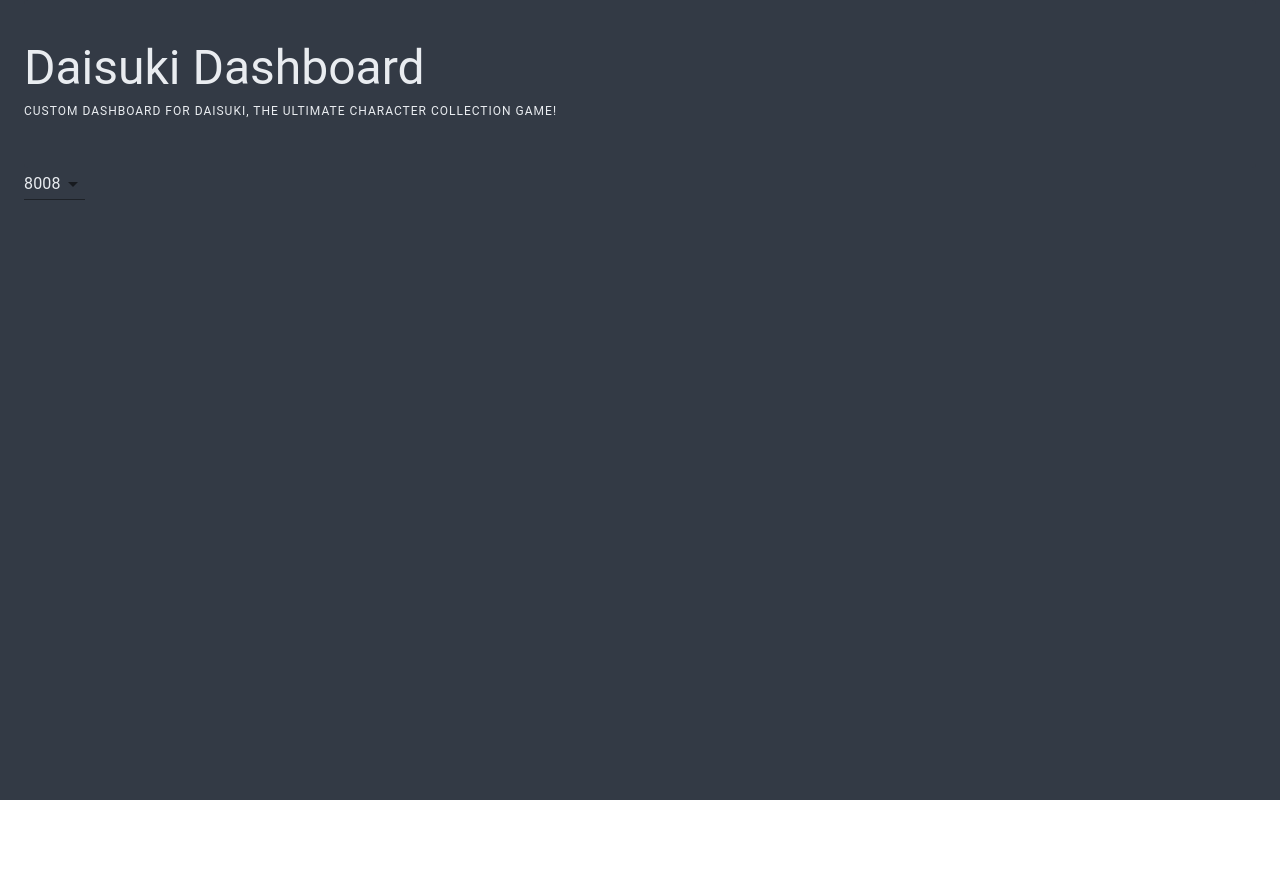
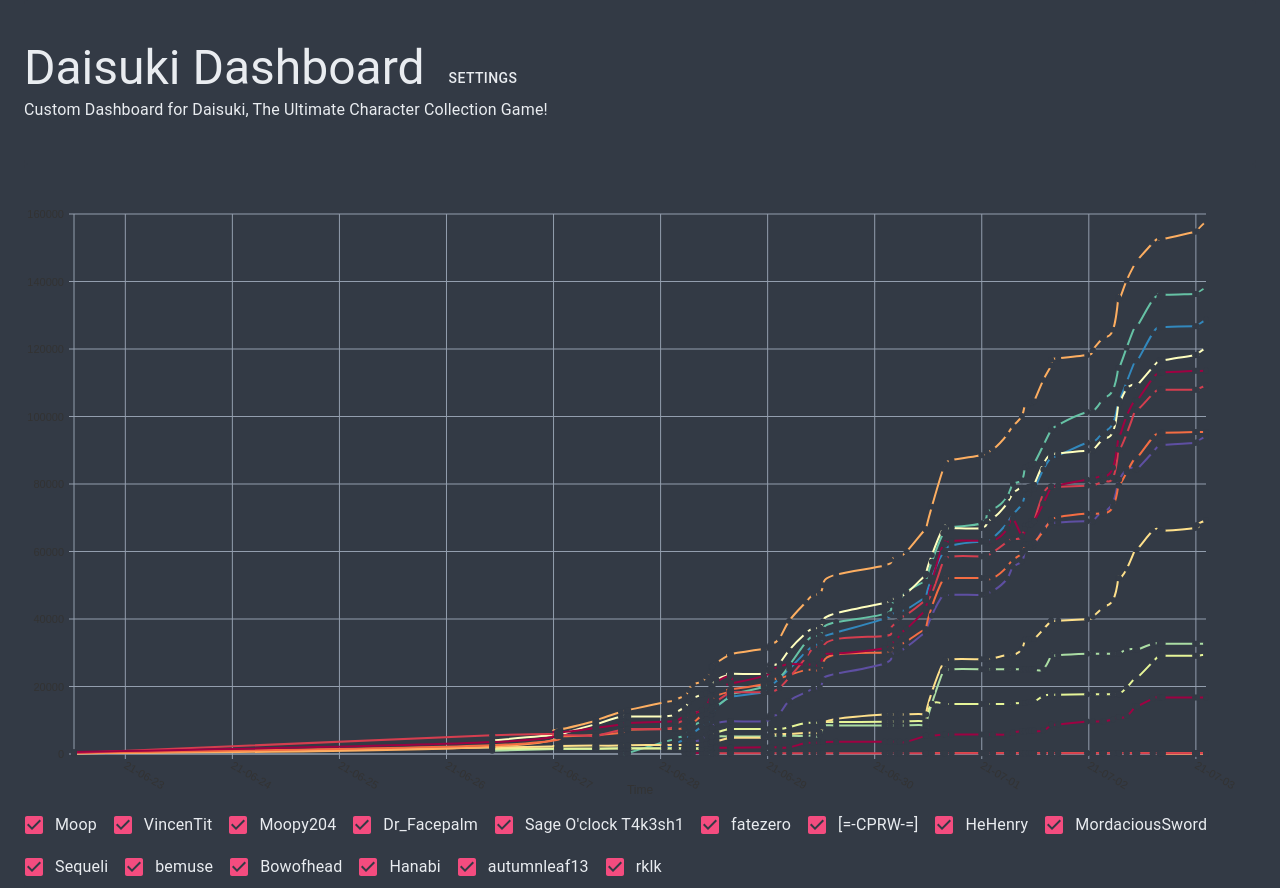
Before and after one commit to DrFacepalm/DaisukiDashboard, a React (Create React App) app in the folder frontend/: page / in a window 1280 px wide. Before the commit the page ends 800 px from the top, so only its background shows below. Built offline with nearby package versions, Linux system fonts and the light colour scheme.

Commit message:
feat(checkbox): full working checkbox impl

```diff
--- a/frontend/package.json
+++ b/frontend/package.json
@@ -4,8 +4,9 @@
   "private": true,
   "dependencies": {
     "@material-ui/core": "^4.11.4",
-    "@nivo/core": "^0.72.0",
-    "@nivo/line": "^0.72.0",
+    "@material-ui/icons": "^4.11.2",
+    "@nivo/core": "^0.73.0",
+    "@nivo/line": "^0.73.0",
     "@testing-library/jest-dom": "^5.11.4",
     "@testing-library/react": "^11.1.0",
     "@testing-library/user-event": "^12.1.10",
--- a/frontend/src/App.tsx
+++ b/frontend/src/App.tsx
@@ -1,23 +1,20 @@
-import React, { useState } from "react";
+import React, { useState, useEffect } from "react";
 import styled from "styled-components";
-import { default as myData } from "./data/tp_min.json";
+import { default as myData } from "./data/tp.json";
 import {
   Typography,
   Container,
   Card,
-  Select,
-  MenuItem,
+  Grid,
+  Button,
+  FormGroup,
+  FormControlLabel,
+  Checkbox,
 } from "@material-ui/core";
 import useLocalStorage from "./utils/LocalStorageHook";
+import SettingsDialog from "./components/settings/SettingsDialog";
 import ThemeProvider from "./themes/ThemeProvider";
-// import { createGlobalStyle } from "styled-components";
-// import "./App.css";
-import themesList from "./themes/_list.json";
-type themesType = {
-  name: string;
-  bgColor: string;
-  textColor: string;
-};
+import LineGraph, { LineGraphData } from "./components/nivo/LineGraph";
 
 const Header = styled.div`
   padding: 40px 0px;
@@ -35,29 +32,69 @@ function App() {
   const handleChange = (event: React.ChangeEvent<{ value: unknown }>) => {
     setTheme(event.target.value as string);
   };
+  const [open, setOpen] = useState(false);
+  const [chartData, setChartData] = useState(myData);
+  const [checked, setChecked] = useState(
+    Object.fromEntries(myData.map(({ id }) => [id, true]))
+  );
+
+  const handleCheck = (event: React.ChangeEvent<HTMLInputElement>) => {
+    setChecked({ ...checked, [event.target.name]: event.target.checked });
+    console.log(event.target.name, event.target.checked);
+  };
+
+  useEffect(() => {
+    setChartData(myData.filter(({ id }) => checked[id]));
+  }, [checked]);
   return (
     <ThemeProvider themeString={theme}>
       <StyledBackground>
+        <SettingsDialog
+          open={open}
+          setOpen={setOpen}
+          theme={theme}
+          handleChange={handleChange}
+        />
         <Container maxWidth="xl">
           <Card elevation={0}>
             <Header>
-              <Typography variant="h3">Daisuki Dashboard</Typography>
-              <Typography variant="overline">
+              <Grid
+                container
+                direction="row"
+                alignContent="space-between"
+                alignItems="flex-end"
+                spacing={2}
+              >
+                <Grid item>
+                  <Typography variant="h3">Daisuki Dashboard</Typography>
+                </Grid>
+                <Grid item>
+                  <Button onClick={() => setOpen(true)}>Settings</Button>
+                </Grid>
+              </Grid>
+              <Typography variant="subtitle1">
                 Custom Dashboard for Daisuki, The Ultimate Character Collection
                 Game!
               </Typography>
             </Header>
           </Card>
-          <Select value={theme} onChange={handleChange}>
-            {themesList.map((theme: themesType) => (
-              <MenuItem
-                style={{ color: theme.textColor, background: theme.bgColor }}
-                value={theme.name}
-              >
-                {theme.name}
-              </MenuItem>
-            ))}
-          </Select>
+          <Card elevation={0}>
+            <LineGraph data={chartData} />
+            <FormGroup row>
+              {myData.map(({ id }) => (
+                <FormControlLabel
+                  control={
+                    <Checkbox
+                      checked={checked[id]}
+                      onChange={handleCheck}
+                      name={id}
+                    />
+                  }
+                  label={id}
+                />
+              ))}
+            </FormGroup>
+          </Card>
         </Container>
       </StyledBackground>
     </ThemeProvider>
--- a/frontend/src/components/nivo/LineGraph.tsx
+++ b/frontend/src/components/nivo/LineGraph.tsx
@@ -1,5 +1,7 @@
-import { ResponsiveLine } from "@nivo/line";
-
+import { ResponsiveLine, PointTooltip, Point } from "@nivo/line";
+import { Tooltip } from "@nivo/tooltip";
+import styled from "styled-components";
+import { Card, CardContent, Grid, Typography } from "@material-ui/core";
 export type LineGraphData = {
   id: string;
   data: LineGraphDataPoint[];
@@ -10,20 +12,74 @@ export type LineGraphDataPoint = {
   y: number;
 };
 
+const theme = {
+  background: "var(--bg-color)",
+  textColor: "var(--main-color)",
+  fontSize: 16,
+  axis: {
+    domain: {
+      line: {
+        stroke: "var(--sub-color)",
+        strokeWidth: 1,
+      },
+    },
+    ticks: {
+      line: {
+        stroke: "var(--sub-color)",
+        strokeWidth: 1,
+      },
+    },
+  },
+  grid: {
+    line: {
+      stroke: "var(--sub-color)",
+      strokeWidth: 1,
+    },
+  },
+  crosshair: {
+    line: {
+      stroke: "var(--sub-color)",
+    },
+  },
+};
+
+const StyledToolTip = styled(Card)`
+  background: var(--bg-color);
+  color: var(--main-color);
+`;
+const customTooltip: PointTooltip = ({ point }: { point: Point }) => (
+  <StyledToolTip>
+    <CardContent>
+      <Typography color="textSecondary">
+        <span style={{ color: point.serieColor }}>[</span>
+        {point.serieId}
+        <span style={{ color: point.serieColor }}>]</span>
+      </Typography>
+      <Typography variant="h5">{point.data.yFormatted}</Typography>
+      <Typography variant="subtitle2" color="textSecondary">
+        {point.data.xFormatted}
+      </Typography>
+      {/* {point.y} */}
+    </CardContent>
+  </StyledToolTip>
+);
+
 const LineGraph = ({ data }: { data: LineGraphData[] }) => {
   return (
-    <div style={{ height: 300, widows: 600 }}>
+    <div style={{ height: "80vh" }}>
       <ResponsiveLine
         data={data}
         animate={true}
         useMesh={true}
         // enableSlices={"x"}
         // enableCrosshair={true}
-        margin={{ top: 50, right: 25, bottom: 100, left: 70 }}
+        margin={{ top: 50, right: 50, bottom: 50, left: 50 }}
         xScale={{ format: "%Y-%m-%dT%H:%M:%S.%L", type: "time" }}
         xFormat="time:%Y-%m-%d (%H:%M:%S)"
         yScale={{ type: "linear", stacked: false, min: 0, max: "auto" }}
         curve="natural"
+        theme={theme}
+        tooltip={customTooltip}
         axisTop={null}
         axisRight={null}
         axisBottom={{
@@ -45,43 +101,38 @@ const LineGraph = ({ data }: { data: LineGraphData[] }) => {
           legendOffset: -60,
           legendPosition: "middle",
         }}
-        // enableGridX={false}
         colors={{ scheme: "spectral" }}
-        // lineWidth={1}
-        // pointSize={4}
         pointColor={{ theme: "background" }}
         pointBorderWidth={1}
         pointBorderColor={{ from: "serieColor" }}
         enablePointLabel={false}
         pointLabel="xFormatted"
         pointLabelYOffset={-12}
-        // gridXValues={[0, 20, 40, 60, 80, 100, 120]}
-        // gridYValues={[0, 500, 1000, 1500, 2000, 2500]}
         // legends={[
-        //     {
-        //         anchor: "bottom-right",
-        //         direction: "column",
-        //         justify: false,
-        //         translateX: 140,
-        //         translateY: 0,
-        //         itemsSpacing: 2,
-        //         itemDirection: "left-to-right",
-        //         itemWidth: 80,
-        //         itemHeight: 12,
-        //         itemOpacity: 0.75,
-        //         symbolSize: 12,
-        //         symbolShape: "circle",
-        //         symbolBorderColor: "rgba(0, 0, 0, .5)",
-        //         effects: [
-        //             {
-        //                 on: "hover",
-        //                 style: {
-        //                     itemBackground: "rgba(0, 0, 0, .03)",
-        //                     itemOpacity: 1
-        //                 }
-        //             }
-        //         ]
-        //     }
+        //   {
+        //     anchor: "bottom-right",
+        //     direction: "column",
+        //     justify: false,
+        //     translateX: 140,
+        //     translateY: 0,
+        //     itemsSpacing: 2,
+        //     itemDirection: "left-to-right",
+        //     itemWidth: 80,
+        //     itemHeight: 12,
+        //     itemOpacity: 0.75,
+        //     symbolSize: 12,
+        //     symbolShape: "circle",
+        //     symbolBorderColor: "rgba(0, 0, 0, .5)",
+        //     effects: [
+        //       {
+        //         on: "hover",
+        //         style: {
+        //           itemBackground: "rgba(0, 0, 0, .03)",
+        //           itemOpacity: 1,
+        //         },
+        //       },
+        //     ],
+        //   },
         // ]}
       />
     </div>
--- /dev/null
+++ b/frontend/src/components/nivo/monokai.css
@@ -0,0 +1,11 @@
+:root {
+  --bg-color: #272822;
+  --main-color: #a6e22e;
+  --caret-color: #66d9ef;
+  --sub-color: #e6db74;
+  --text-color: #e2e2dc;
+  --error-color: #f92672;
+  --error-extra-color: #fd971f;
+  --colorful-error-color: #f92672;
+  --colorful-error-extra-color: #fd971f;
+}
--- /dev/null
+++ b/frontend/src/components/settings/SettingsDialog.tsx
@@ -0,0 +1,72 @@
+import React, { useState } from "react";
+import {
+  Dialog,
+  DialogContent,
+  DialogContentText,
+  DialogTitle,
+  DialogActions,
+  Button,
+  Select,
+  MenuItem,
+  useMediaQuery,
+  useTheme,
+  Typography,
+} from "@material-ui/core";
+
+import themesList from "../../themes/_list.json";
+
+type SettingsDialogProps = {
+  open: boolean;
+  setOpen: (open: boolean) => void;
+  theme: string;
+  handleChange: (event: React.ChangeEvent<{ value: unknown }>) => void;
+};
+
+type themesType = {
+  name: string;
+  bgColor: string;
+  textColor: string;
+};
+
+const SettingsDialog = ({
+  open,
+  setOpen,
+  theme,
+  handleChange,
+}: SettingsDialogProps) => {
+  return (
+    <Dialog
+      open={open}
+      onClose={() => setOpen(false)}
+      scroll={"body"}
+      fullWidth={true}
+      maxWidth={"md"}
+    >
+      <DialogTitle>Settings</DialogTitle>
+      <DialogContent dividers={true}>
+        <DialogContentText>
+          <Typography>Select Theme: </Typography>
+          <Select value={theme} onChange={handleChange}>
+            {themesList
+              .sort((lhs: themesType, rhs: themesType) =>
+                lhs.name > rhs.name ? 1 : rhs.name > lhs.name ? -1 : 0
+              )
+              .map((theme: themesType) => (
+                <MenuItem
+                  style={{ color: theme.textColor, background: theme.bgColor }}
+                  value={theme.name}
+                >
+                  {theme.name}
+                </MenuItem>
+              ))}
+          </Select>
+        </DialogContentText>
+      </DialogContent>
+      <DialogActions>
+        <Button onClick={() => setOpen(false)}>Exit</Button>
+      </DialogActions>
+    </Dialog>
+  );
+};
+
+export default SettingsDialog;
--- a/frontend/tsconfig.json
+++ b/frontend/tsconfig.json
@@ -1,6 +1,6 @@
 {
   "compilerOptions": {
-    "target": "es2020",
+    "target": "es5",
     "lib": [
       "dom",
       "dom.iterable",
```
Also changed, not shown: frontend/src/data/tp.json, 1 other file (tests, documents, lock files or other folders).
